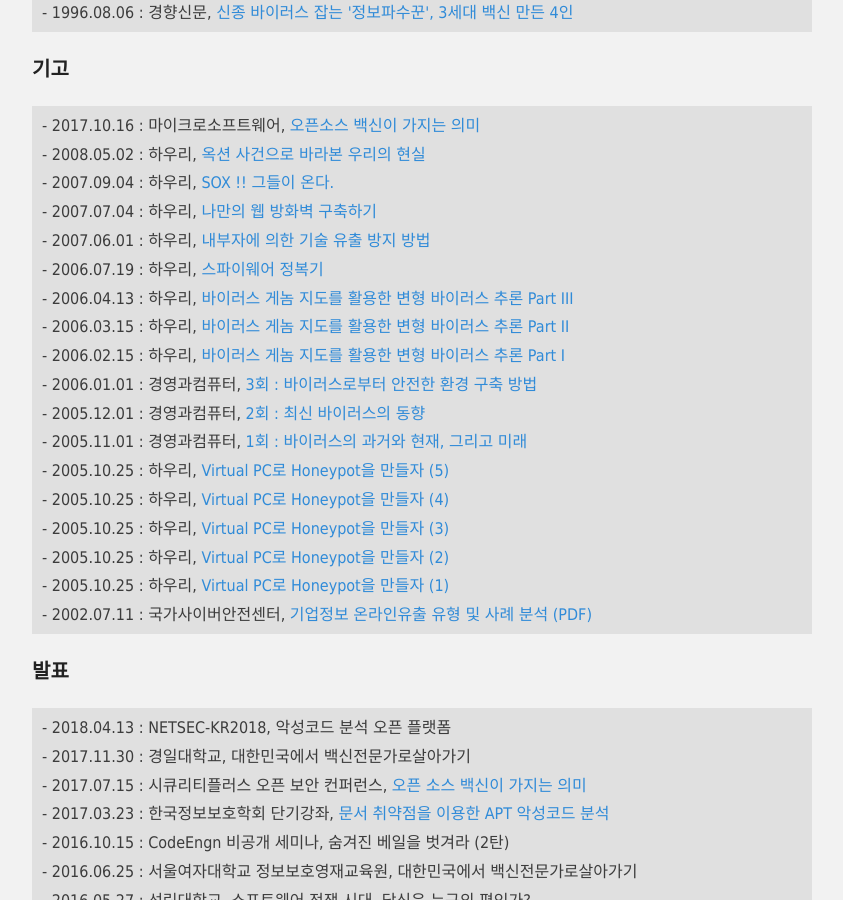
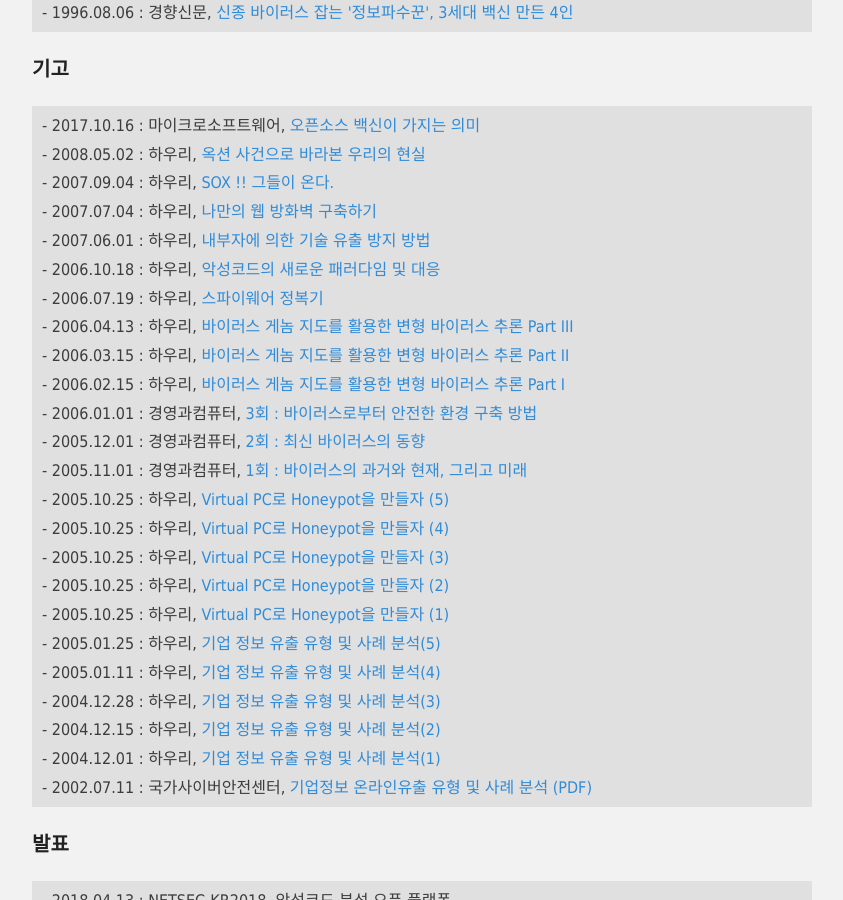
Before and after one commit to hanul93/hanul93.github.com, a Jekyll site: the page built from about.md, in a window 1280 px wide and 900 px high, scrolled down 3179 px. Shown: the whole window, without its empty margins (218-1061 px from the left). Built offline with Jekyll 4.4.1, drawn with Linux system fonts in a browser that asks for light colours; nearby versions of some CDN libraries.

Commit message:
기고 추가

```diff
--- a/about.md
+++ b/about.md
@@ -123,6 +123,7 @@
 - 2007.09.04 : 하우리, <a href="https://www.hauri.co.kr/security/issue_view.html?intSeq=70&article_num=70">SOX !! 그들이 온다.</a>
 - 2007.07.04 : 하우리, <a href="https://www.hauri.co.kr/security/issue_view.html?intSeq=69&article_num=69">나만의 웹 방화벽 구축하기</a>
 - 2007.06.01 : 하우리, <a href="https://www.hauri.co.kr/security/issue_view.html?intSeq=68&article_num=68">내부자에 의한 기술 유출 방지 방법</a>
+- 2006.10.18 : 하우리, <a href="https://www.hauri.co.kr/security/issue_view.html?intSeq=65&article_num=65">악성코드의 새로운 패러다임 및 대응</a>
 - 2006.07.19 : 하우리, <a href="https://www.hauri.co.kr/security/issue_view.html?intSeq=64&article_num=64">스파이웨어 정복기</a>
 - 2006.04.13 : 하우리, <a href="https://www.hauri.co.kr/security/issue_view.html?intSeq=61&article_num=61">바이러스 게놈 지도를 활용한 변형 바이러스 추론 Part III</a>
 - 2006.03.15 : 하우리, <a href="https://www.hauri.co.kr/security/issue_view.html?intSeq=60&article_num=60">바이러스 게놈 지도를 활용한 변형 바이러스 추론 Part II</a>
@@ -135,6 +136,11 @@
 - 2005.10.25 : 하우리, <a href="https://www.hauri.co.kr/security/issue_view.html?intSeq=54&article_num=54">Virtual PC로 Honeypot을 만들자 (3)</a>
 - 2005.10.25 : 하우리, <a href="https://www.hauri.co.kr/security/issue_view.html?intSeq=53&article_num=53">Virtual PC로 Honeypot을 만들자 (2)</a>
 - 2005.10.25 : 하우리, <a href="https://www.hauri.co.kr/security/issue_view.html?intSeq=52&article_num=52">Virtual PC로 Honeypot을 만들자 (1)</a>
+- 2005.01.25 : 하우리, <a href="https://www.hauri.co.kr/security/issue_view.html?intSeq=35&article_num=35">기업 정보 유출 유형 및 사례 분석(5)</a>
+- 2005.01.11 : 하우리, <a href="https://www.hauri.co.kr/security/issue_view.html?intSeq=34&article_num=34">기업 정보 유출 유형 및 사례 분석(4)</a>
+- 2004.12.28 : 하우리, <a href="https://www.hauri.co.kr/security/issue_view.html?intSeq=33&article_num=33">기업 정보 유출 유형 및 사례 분석(3)</a>
+- 2004.12.15 : 하우리, <a href="https://www.hauri.co.kr/security/issue_view.html?intSeq=32&article_num=32">기업 정보 유출 유형 및 사례 분석(2)</a>
+- 2004.12.01 : 하우리, <a href="https://www.hauri.co.kr/security/issue_view.html?intSeq=31&article_num=31">기업 정보 유출 유형 및 사례 분석(1)</a>
 - 2002.07.11 : 국가사이버안전센터, <a href="http://boanchanggo.tistory.com/attachment/ok1.pdf">기업정보 온라인유출 유형 및 사례 분석 (PDF)</a>
 </code></pre>
 </div>
```
